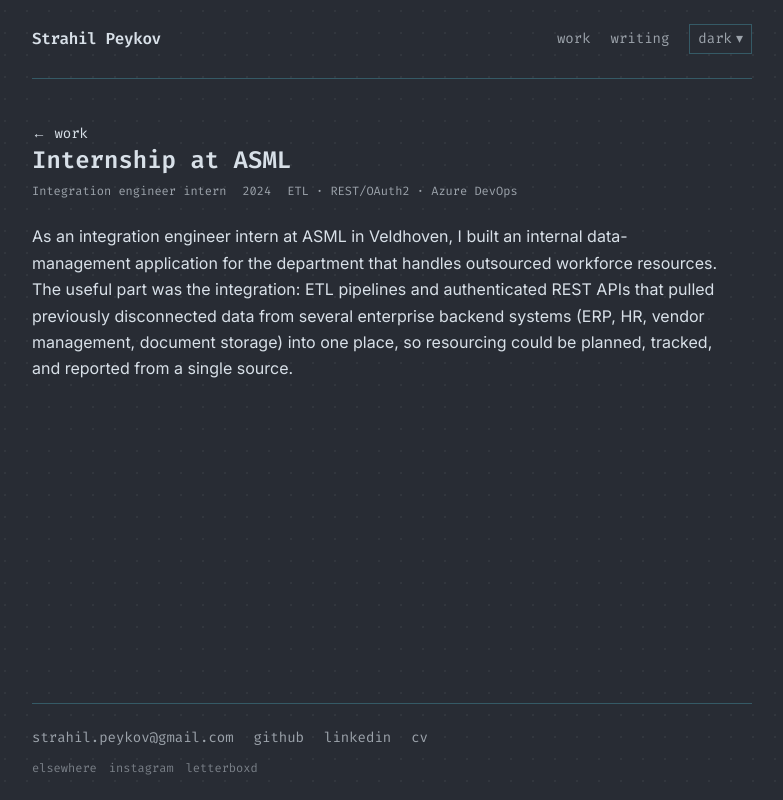
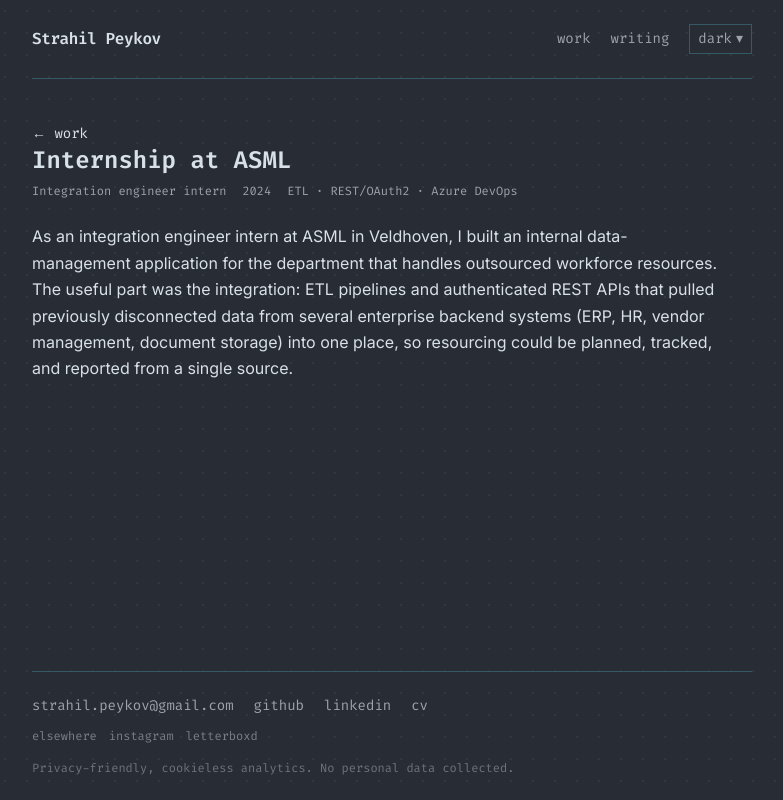
Before and after one commit to StrahilPeykov/strahil, a Next.js app: page /work/asml-internship in a window 1280 px wide. Shown: the whole page, without its empty margins (248-1031 px from the left). Built offline with nearby package versions, Linux system fonts and the light colour scheme.

Commit message:
Add MIT license, fix copy-email layout shift, add privacy note

```diff
--- a/components/CopyEmail.tsx
+++ b/components/CopyEmail.tsx
@@ -20,11 +20,14 @@ export function CopyEmail({ email }: { email: string }) {
     <button
       type="button"
       onClick={copy}
-      className="font-mono hover:text-accent"
+      className="relative inline-block font-mono hover:text-accent"
       title="Copy email address"
       aria-label={`Copy email address ${email}`}
     >
-      {copied ? "copied ✓" : email}
+      {/* Invisible sizer reserves the email's width so swapping in "copied"
+          can't shift the rest of the row. */}
+      <span aria-hidden className="invisible">{email}</span>
+      <span className="absolute inset-0 text-left">{copied ? "copied ✓" : email}</span>
     </button>
   );
 }
--- a/components/SiteFooter.tsx
+++ b/components/SiteFooter.tsx
@@ -21,6 +21,10 @@ export function SiteFooter() {
           ))}
         </div>
       )}
+
+      <p className="mt-4 text-xs text-muted opacity-60">
+        Privacy-friendly, cookieless analytics. No personal data collected.
+      </p>
     </footer>
   );
 }
--- a/package.json
+++ b/package.json
@@ -2,6 +2,7 @@
   "name": "strahil",
   "version": "0.1.0",
   "private": true,
+  "license": "MIT",
   "scripts": {
     "dev": "next dev",
     "build": "next build",
```
Also changed, not shown: 1 other file (tests, documents, lock files or other folders).
